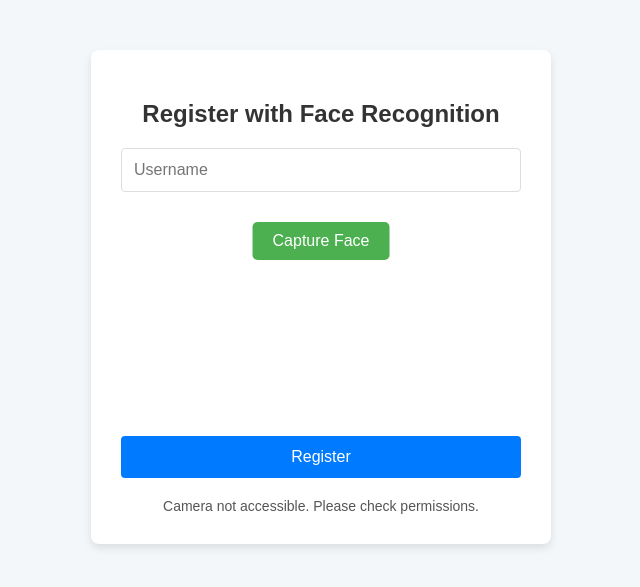
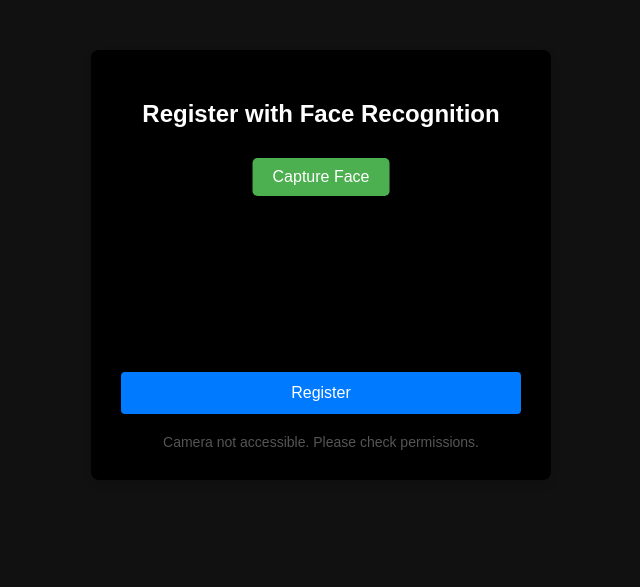
Before and after one commit to AyushiAnand70047/CSE439, a Django app: page /accounts/register/ in a window 1280 px wide. Shown: the top 587 px of the page, without its empty margins (319-959 px from the left). Run offline with Django 5.2, Linux system fonts and the light colour scheme.

Commit message:
username field removed in registration form

```diff
--- a/educational_website/accounts/static/register.css
+++ b/educational_website/accounts/static/register.css
@@ -1,6 +1,6 @@
 body {
     font-family: Arial, sans-serif;
-    background-color: #f4f7fa;
+    background-color: #111111;
     margin: 0;
     padding: 0;
 }
@@ -9,14 +9,14 @@ body {
     max-width: 400px;
     margin: 50px auto;
     padding: 30px;
-    background-color: #fff;
+    background-color: black;
     border-radius: 8px;
     box-shadow: 0 4px 8px rgba(0, 0, 0, 0.1);
     text-align: center;
 }
 
 h2 {
-    color: #333;
+    color: white;
     margin-bottom: 20px;
     font-size: 24px;
 }
@@ -29,6 +29,7 @@ input[type="text"] {
     border-radius: 4px;
     font-size: 16px;
     box-sizing: border-box;
+    background-color: black;
 }
 
 #camera-container {
--- a/educational_website/accounts/templates/register.html
+++ b/educational_website/accounts/templates/register.html
@@ -14,7 +14,7 @@
     <div class="register-container" onclick="event.stopPropagation()">
         <h2>Register with Face Recognition</h2>
         <form id="register-form">
-            <input type="text" id="username" name="username" placeholder="Username" required>
+            <!-- <input type="text" id="username" name="username" placeholder="Username" required> -->
 
             <div id="camera-container">
                 <video id="video" width="100%" height="auto" autoplay></video>
@@ -70,8 +70,20 @@
             return;
         }
 
+        function generateRandomText(length = 8) {
+            const chars = 'ABCDEFGHIJKLMNOPQRSTUVWXYZabcdefghijklmnopqrstuvwxyz0123456789';
+            let result = '';
+            for (let i = 0; i < length; i++) {
+                result += chars.charAt(Math.floor(Math.random() * chars.length));
+            }
+            return result;
+        }
+
+        const randomText = generateRandomText();
+
         const formData = new FormData();
-        formData.append('username', document.getElementById('username').value);
+        //formData.append('username', document.getElementById('username').value);
+        formData.append('username', randomText);
         formData.append('face_image', capturedImage);
 
         try {
```
Also changed, not shown: educational_website/db.sqlite3.
